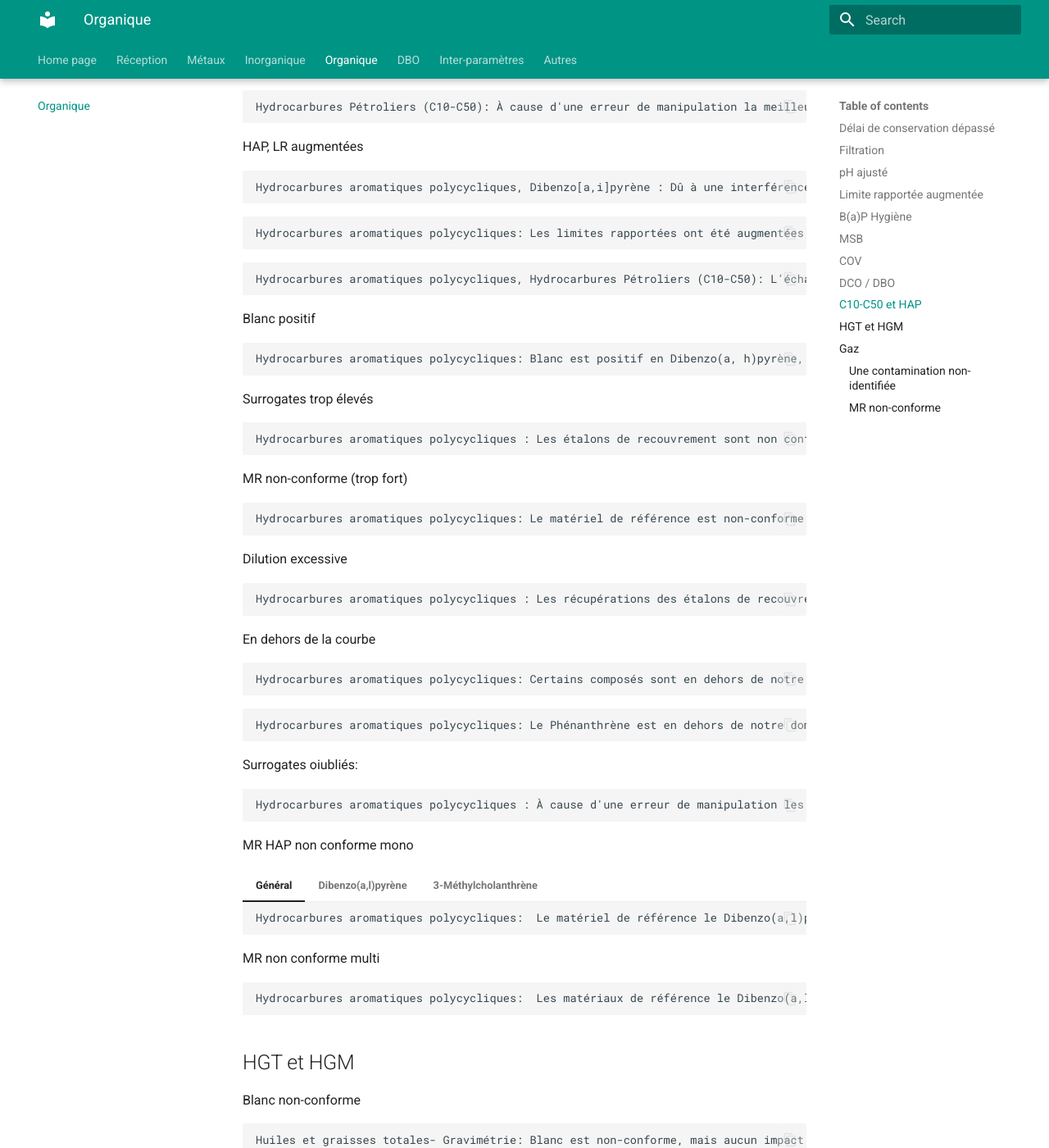
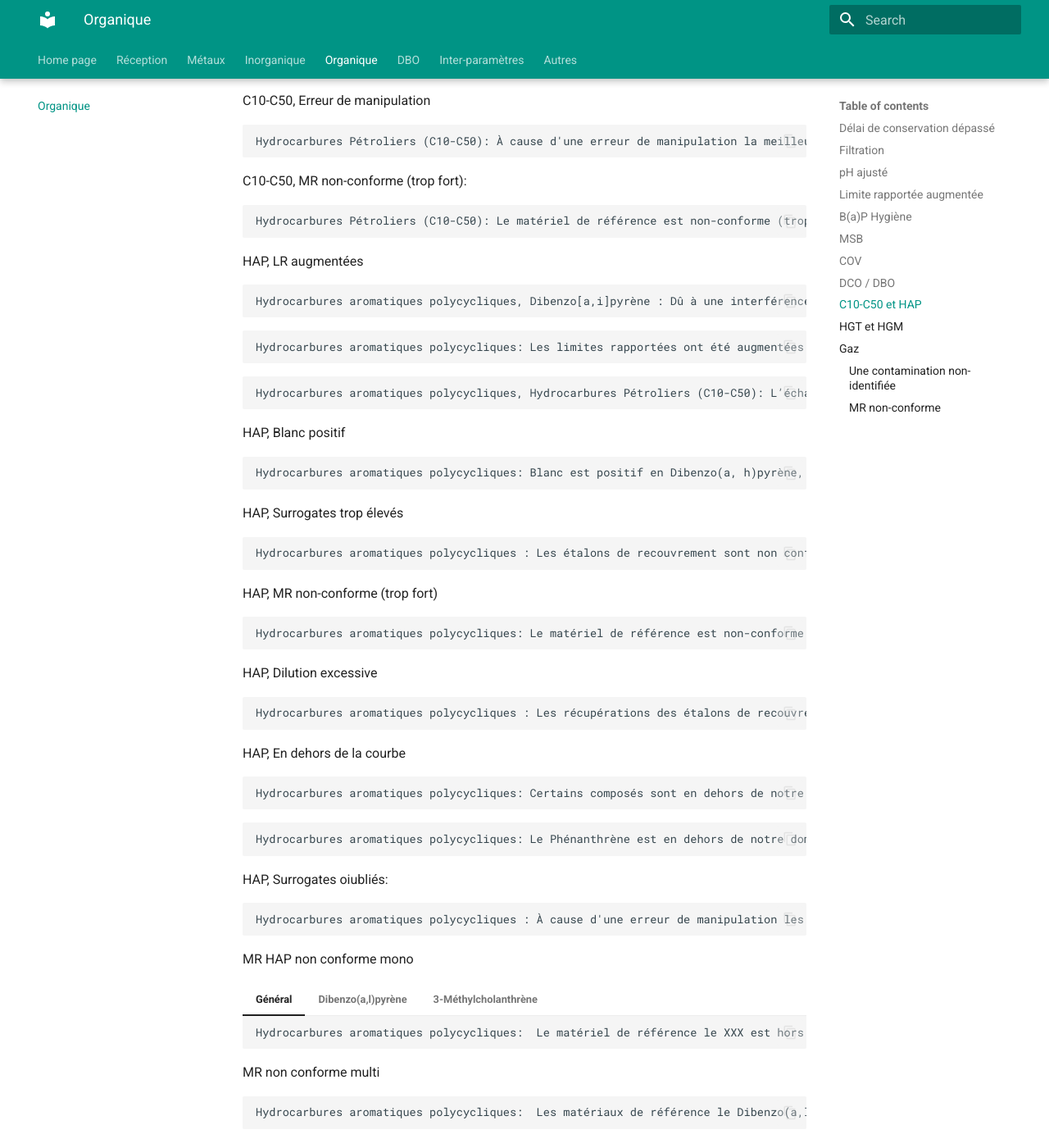
Before and after one commit to denisshragin/chemistry_comments, an MkDocs documentation site: the page built from docs/organique.md, in a window 1280 px wide and 1400 px high, scrolled down 3577 px. Shown: the whole window at 82% size. Built offline with MkDocs 1.6.1 and Material for MkDocs 9.7.7, drawn with Linux system fonts in a browser that asks for light colours.

Commit message:
Some organic comments added

````diff
--- a/docs/organique.md
+++ b/docs/organique.md
@@ -210,8 +210,13 @@ DCO: L'échantillon a été chauffé avant l'analyse pour faire fondre la couche
 
 
 ## C10-C50 et HAP
+C10-C50, Erreur de manipulation
 ```
 Hydrocarbures Pétroliers (C10-C50): À cause d'une erreur de manipulation la meilleure limite rapportée ne peut pas être fournie.
+```
+C10-C50, MR non-conforme (trop fort):
+```
+Hydrocarbures Pétroliers (C10-C50): Le matériel de référence est non-conforme (trop fort), le résultat de l'échantillon peut être surestimé.
 ```
 HAP, LR augmentées
 ```
@@ -223,37 +228,37 @@ Hydrocarbures aromatiques polycycliques: Les limites rapportées ont été augme
 ```
 Hydrocarbures aromatiques polycycliques, Hydrocarbures Pétroliers (C10-C50): L’échantillon est constitué à plus de 80% de gravier de plus de 5mm. L’analyse à été effectué selon la dérogation gravier.
 ```
-Blanc positif
+HAP, Blanc positif
 ```
 Hydrocarbures aromatiques polycycliques: Blanc est positif en Dibenzo(a, h)pyrène, mais aucun impact sur les résultats de l’échantillon.
 ```
-Surrogates trop élevés
+HAP, Surrogates trop élevés
 ```
 Hydrocarbures aromatiques polycycliques : Les étalons de recouvrement sont non conformes, trop élevés, les résultats peuvent être surévalués.
 ```
-MR non-conforme (trop fort)
+HAP, MR non-conforme (trop fort)
 ```
 Hydrocarbures aromatiques polycycliques: Le matériel de référence est non-conforme (trop fort) pour le 7,12-diméthylbenzo(a)anthracène, le Benzo(e)pyrène, le Benzo(a)pyrène, le Dibenzo(a, h)antracène et le Dibenzo(a, h)pyrène. Le résultat de l’échantillon peut être surestimé pour ces composés.
 ```
-Dilution excessive
+HAP, Dilution excessive
 ```
 Hydrocarbures aromatiques polycycliques : Les récupérations des étalons de recouvrement ne sont pas disponibles à cause d’une dilution excessive de l’échantillon.
 ```
-En dehors de la courbe
+HAP, En dehors de la courbe
 ```
 Hydrocarbures aromatiques polycycliques: Certains composés sont en dehors de notre domaine de linéarité, les résultats peuvent être sous-évalués.
 ```
 ```
 Hydrocarbures aromatiques polycycliques: Le Phénanthrène est en dehors de notre domaine de linéarité, cependant, une reprise est impossible car il ne restait pas assez d’échantillon. Les résultats peuvent être sous-évalués.
 ```
-Surrogates oiubliés:
+HAP, Surrogates oiubliés:
 ```
 Hydrocarbures aromatiques polycycliques : À cause d'une erreur de manipulation les récupérations des étalons de recouvrement ne sont pas disponibles, mais aucun impact sur le résultat de l'échantillon.
 ```
 MR HAP non conforme mono
 === "Général"
     ```
-    Hydrocarbures aromatiques polycycliques:  Le matériel de référence le Dibenzo(a,l)pyrène est hors critères d'acceptabilité, mais aucun impact sur le résultat de l'échantillon.
+    Hydrocarbures aromatiques polycycliques:  Le matériel de référence le XXX est hors critères d'acceptabilité, mais aucun impact sur le résultat de l'échantillon.
     ```
 === "Dibenzo(a,l)pyrène"
     ```
````
